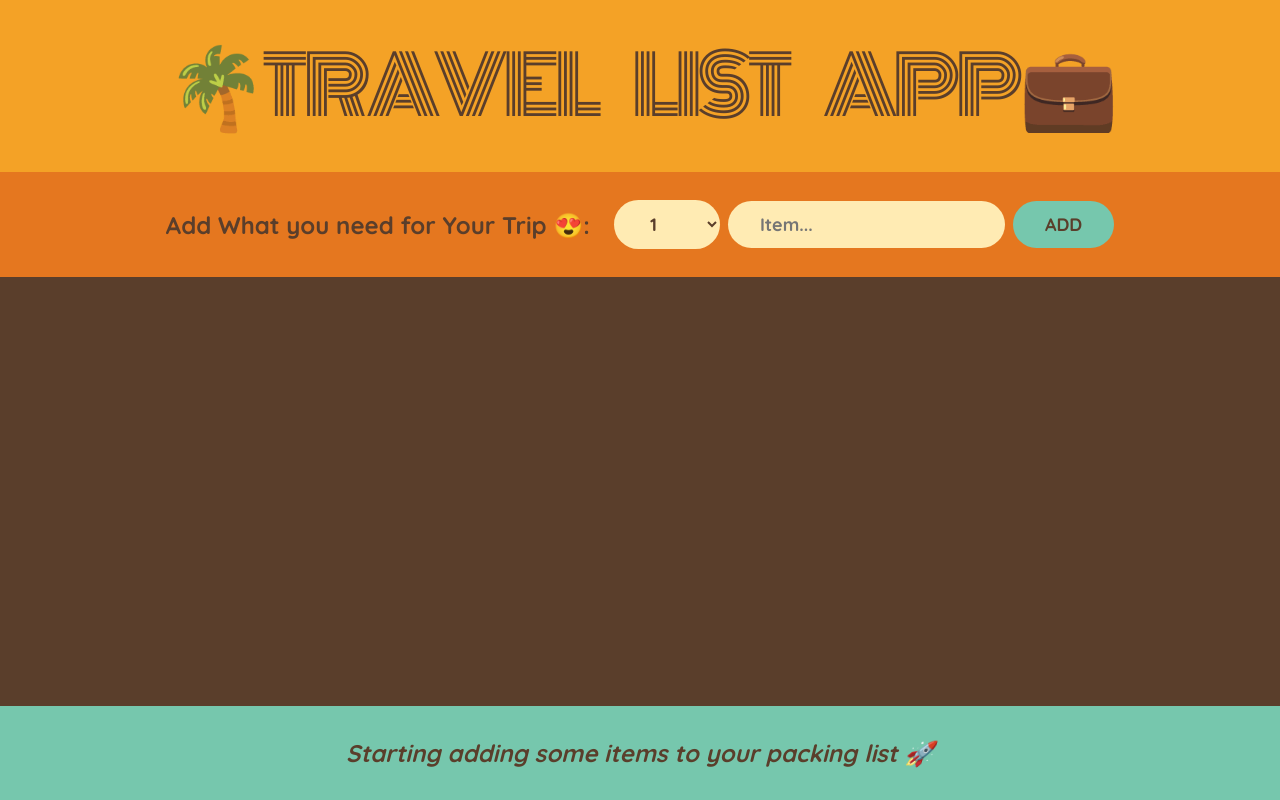
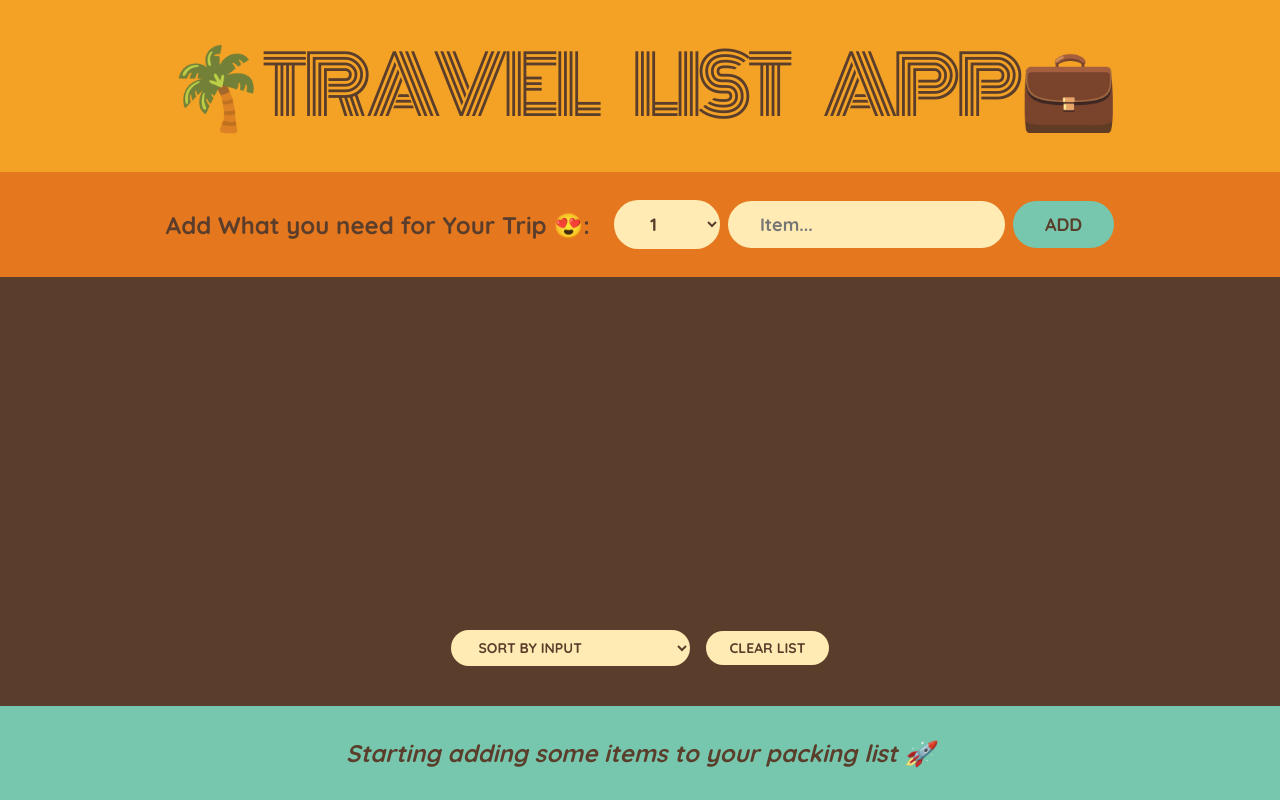
Before and after one commit to rehmeee/Travel-list-in-React, a React (Create React App) app: page / in a window 1280 px wide. Built offline with nearby package versions, Linux system fonts and the light colour scheme.

Commit message:
final commit all functionality added and also added the sorting function

```diff
--- a/src/App.js
+++ b/src/App.js
@@ -21,6 +21,14 @@ export default function App() {
       )
     );
   }
+  function handleSetItems() {
+    if (!items.length) return;
+    const confirme = window.confirm(
+      "Are you sure you want to delete this list?"
+    );
+
+    if (confirme) setItems([]);
+  }
   return (
     <div className="app">
       <Logo />
@@ -29,6 +37,7 @@ export default function App() {
         items={items}
         handleRomveItem={handleRomveItem}
         handleToggleItem={handleToggleItem}
+        handleSetItems={handleSetItems}
       />
       <Stats items={items} />
     </div>
--- a/src/components/PackgingList.js
+++ b/src/components/PackgingList.js
@@ -1,11 +1,27 @@
 import React from "react";
 import Item from "./Item";
-
-function PackgingList({ items, handleRomveItem, handleToggleItem }) {
+import { useState } from "react";
+function PackgingList({
+  items,
+  handleRomveItem,
+  handleToggleItem,
+  handleSetItems,
+}) {
+  const [SortBy, setSortBy] = useState("input");
+  let sortedItems;
+  if (SortBy === "input") sortedItems = items;
+  if (SortBy === "description")
+    sortedItems = items
+      .slice()
+      .sort((a, b) => a.description.localeCompare(b.description));
+  if (SortBy === "packed")
+    sortedItems = items
+      .slice()
+      .sort((a, b) => Number(a.packed) - Number(b.packed));
   return (
     <div className="list">
       <ul className="list">
-        {items.map((item) => (
+        {sortedItems.map((item) => (
           <Item
             key={item.id}
             item={item}
@@ -14,6 +30,19 @@ function PackgingList({ items, handleRomveItem, handleToggleItem }) {
           />
         ))}
       </ul>
+      <div className="actions">
+        <select
+          name=""
+          id=""
+          value={SortBy}
+          onChange={(e) => setSortBy(e.target.value)}
+        >
+          <option value="input">Sort by input</option>
+          <option value="description">Sort by description</option>
+          <option value="packed">Sort by packed status</option>
+        </select>
+        <button onClick={() => handleSetItems()}>Clear List</button>
+      </div>
     </div>
   );
 }
```
